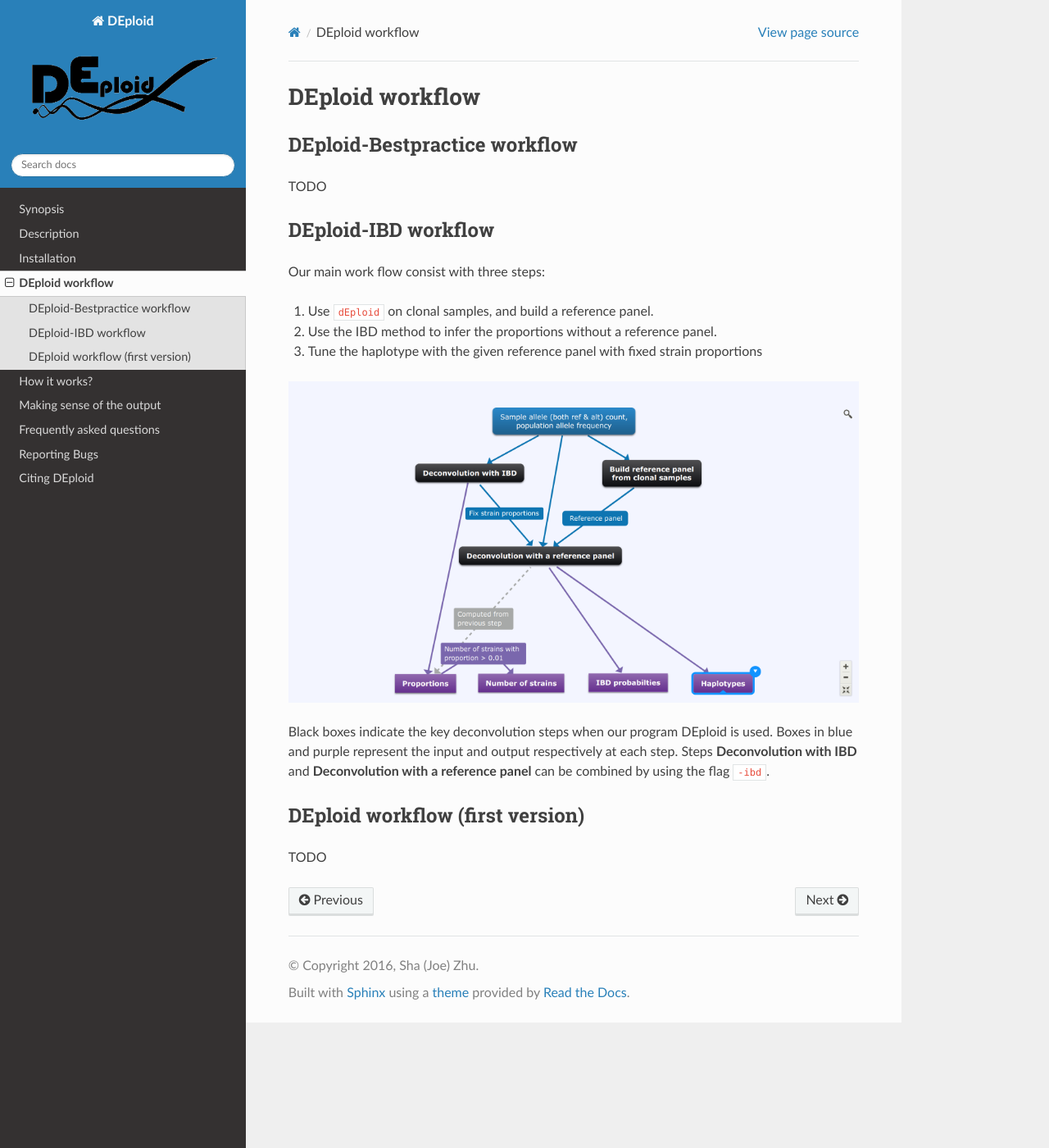
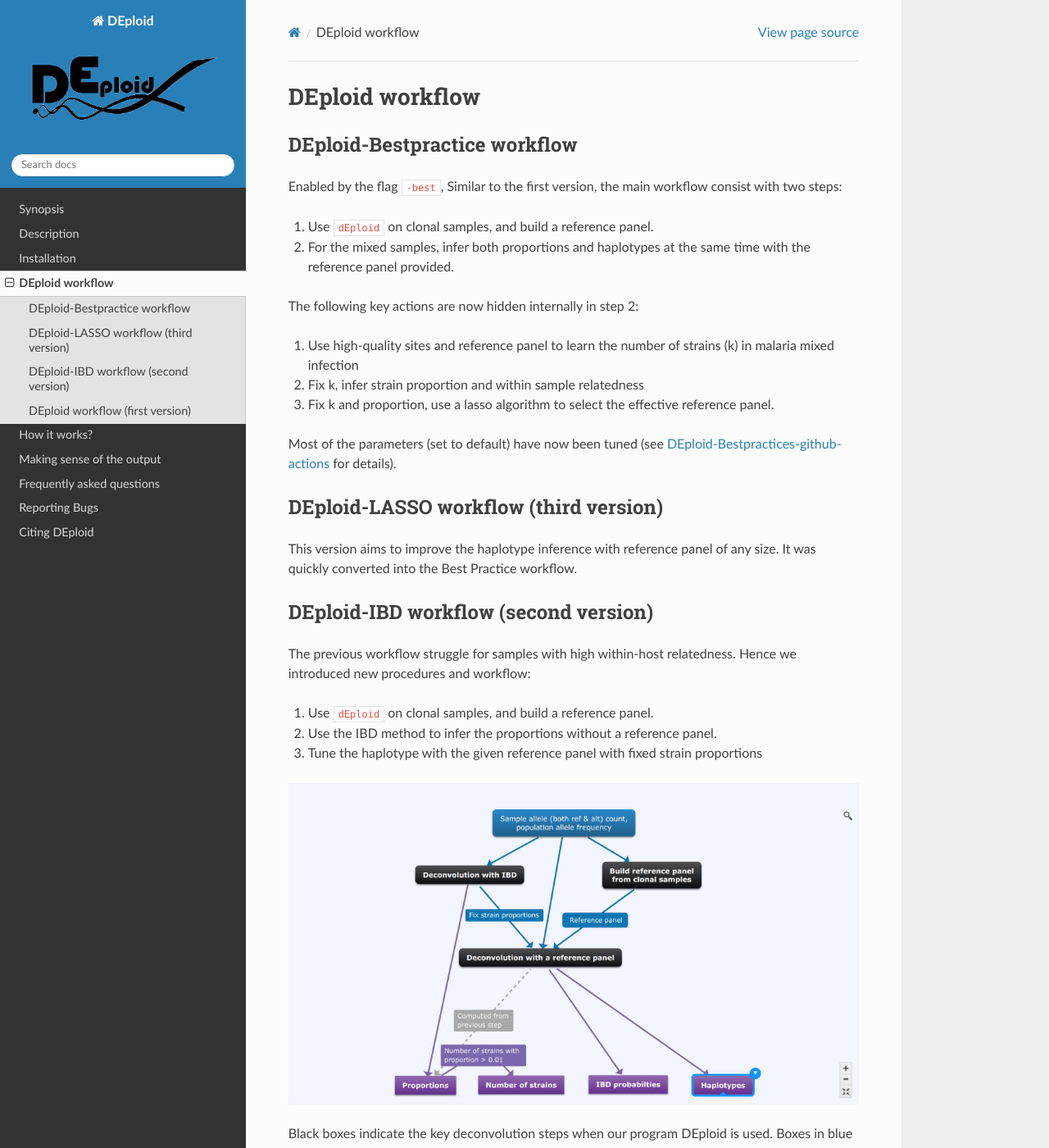
Before and after one commit to DEploid-dev/DEploid, a Sphinx documentation site: the page built from docs/DEploid-workflow.md, in a window 1280 px wide and 1400 px high. Shown: the whole window at 82% size. Built offline with Sphinx 7.4.7 and the Read the Docs theme 2.0.0, drawn with Linux system fonts in a browser that asks for light colours; some of the changed text lies outside the part shown.

Commit message:
update doc

```diff
--- a/docs/DEploid-workflow.md
+++ b/docs/DEploid-workflow.md
@@ -1,15 +1,33 @@
 DEploid workflow
-=============
+================
 
 DEploid-Bestpractice workflow
---------------------
+-----------------------------
 
-TODO
+Enabled by the flag `-best`, Similar to the first version, the main workflow consist with two steps:
 
-DEploid-IBD workflow
---------------------
+  0. Use `dEploid` on clonal samples, and build a reference panel.
+  1. For the mixed samples, infer both proportions and haplotypes at the same time with the reference panel provided.
 
-Our main work flow consist with three steps:
+The following key actions are now hidden internally in step 2:
+
+  0. Use high-quality sites and reference panel to learn the number of strains (k) in malaria mixed infection
+  1. Fix k, infer strain proportion and within sample relatedness
+  2. Fix k and proportion, use a lasso algorithm to select the effective reference panel.
+
+Most of the parameters (set to default) have now been tuned (see [DEploid-Bestpractices-github-actions](https://github.com/DEploid-dev/DEploid-Bestpractices-github-actions) for details).
+
+
+DEploid-LASSO workflow (third version)
+--------------------------------------
+
+This version aims to improve the haplotype inference with reference panel of any size. It was quickly converted into the Best Practice workflow.
+
+
+DEploid-IBD workflow (second version)
+-------------------------------------
+
+The previous workflow struggle for samples with high within-host relatedness. Hence we introduced new procedures and workflow:
 
   0. Use `dEploid` on clonal samples, and build a reference panel.
   1. Use the IBD method to infer the proportions without a reference panel.
@@ -19,13 +37,15 @@ Our main work flow consist with three steps:
 
 Black boxes indicate the key deconvolution steps when our program DEploid is used. Boxes in blue and purple represent the input and output respectively at each step. Steps **Deconvolution with IBD** and **Deconvolution with a reference panel** can be combined by using the flag `-ibd`.
 
-
-
-
-[//]: # ( Caveat: need to run the program multiple times, because some models are harder than the others.)
+*Caveat: need to run the program multiple times, because some models are harder than the others.*
 
 
 DEploid workflow (first version)
 --------------------------------
 
-TODO
+Our main workflow consist with two steps:
+
+  0. Use `dEploid` on clonal samples, and build a reference panel.
+  1. For the mixed samples, infer both proportions and haplotypes at the same time with the reference panel provided.
+
+*Caveat: need to run the program multiple times, because some models are harder than the others.*
```
Also changed, not shown: docs/Bug-report.md (+1 -1 lines).
